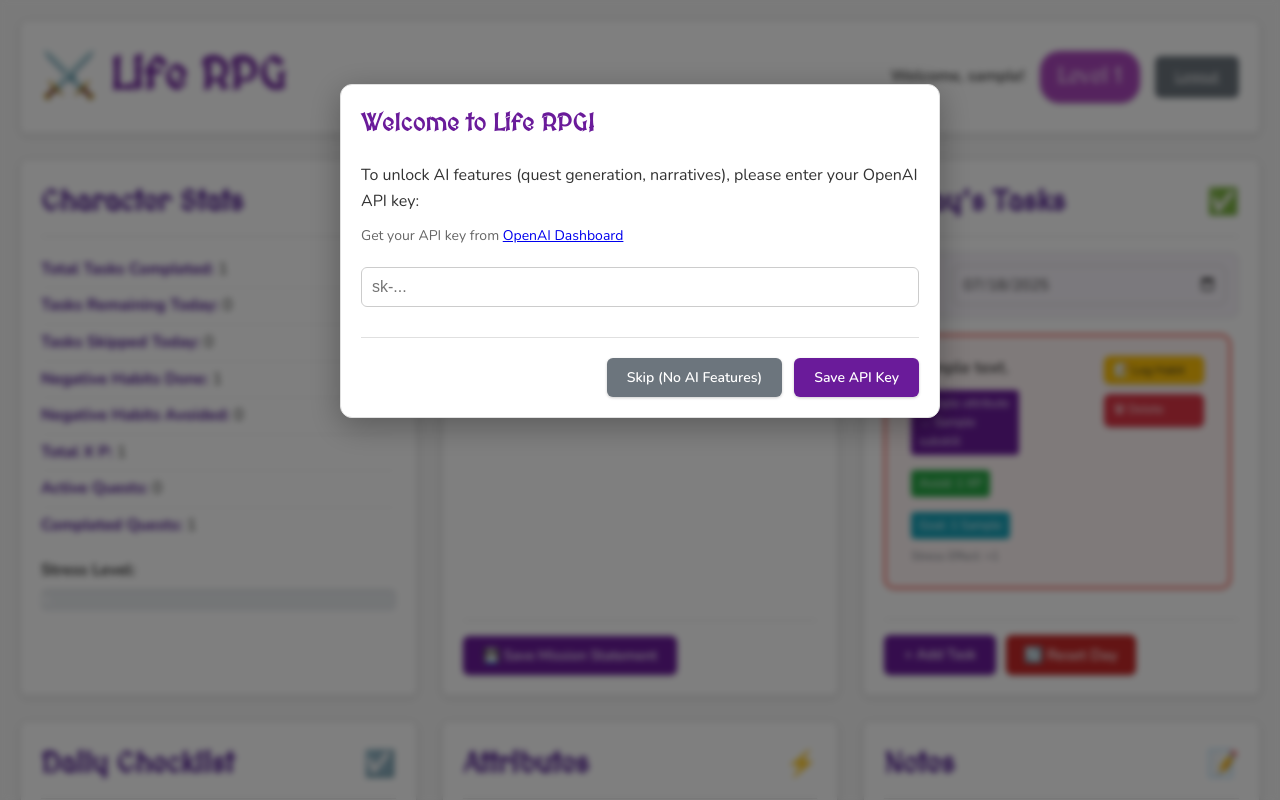
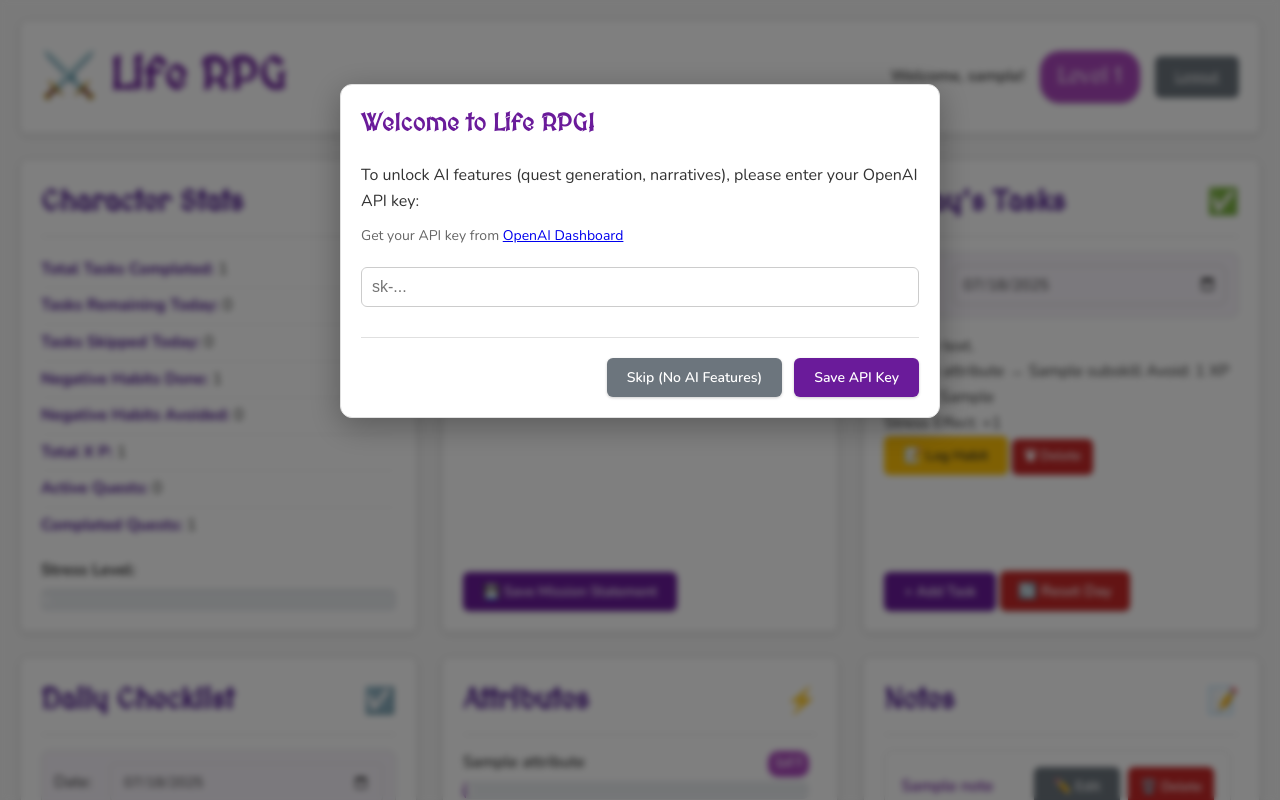
Before and after one commit to Laz627/life-rpg, a Flask app: page / in a window 1280 px wide. Run offline with Flask 3, Linux system fonts and the light colour scheme; a user stored in the database is signed in; tables that the repository leaves empty hold one stand-in row (values such as "Sample post"); data that the repository does not hold is empty.

Commit message:
Update style.css

```diff
--- a/static/css/style.css
+++ b/static/css/style.css
@@ -194,301 +194,7 @@ header h1 {
     font-size: 0.95em;
 }
 
-/* Task List Improvements - Desktop Focused */
-.task-list {
-    list-style: none;
-    padding: 0;
-    margin: 0;
-}
-
-.task-item {
-    display: flex;
-    justify-content: space-between;
-    align-items: flex-start;
-    padding: 18px 20px;
-    margin-bottom: 12px;
-    background-color: #ffffff;
-    border: 2px solid #e0e0e0;
-    border-radius: 10px;
-    transition: all 0.2s ease;
-    box-shadow: 0 2px 4px rgba(0, 0, 0, 0.05);
-}
-
-.task-item:hover {
-    border-color: #6a1b9a;
-    transform: translateY(-2px);
-    box-shadow: 0 4px 12px rgba(0, 0, 0, 0.1);
-}
-
-.task-item.task-completed {
-    background-color: #f8fff8;
-    border-color: #28a745;
-    opacity: 0.8;
-}
-
-.task-item.task-skipped {
-    background-color: #fff8f0;
-    border-color: #ffc107;
-    opacity: 0.8;
-}
-
-.task-item.negative-habit {
-    background-color: #fff5f5;
-    border-color: #f44336;
-}
-
-.task-item.negative-habit.task-completed {
-    background-color: #f0f8f0;
-    border-color: #28a745;
-}
-
-/* Task Content (left side) */
-.task-content {
-    flex: 1;
-    padding-right: 20px;
-    min-width: 0; /* Prevents flex item from overflowing */
-}
-
-.task-description {
-    font-size: 16px;
-    font-weight: 600;
-    color: #333;
-    margin-bottom: 8px;
-    line-height: 1.4;
-    word-wrap: break-word;
-}
-
-.task-meta {
-    display: flex;
-    flex-wrap: wrap;
-    gap: 12px;
-    align-items: center;
-    margin-bottom: 6px;
-}
-
-.task-attribute {
-    background-color: #6a1b9a;
-    color: white;
-    padding: 4px 8px;
-    border-radius: 4px;
-    font-size: 12px;
-    font-weight: 500;
-}
-
-.task-xp {
-    background-color: #28a745;
-    color: white;
-    padding: 4px 8px;
-    border-radius: 4px;
-    font-size: 12px;
-    font-weight: 500;
-}
-
-.task-numeric {
-    background-color: #17a2b8;
-    color: white;
-    padding: 4px 8px;
-    border-radius: 4px;
-    font-size: 12px;
-    font-weight: 500;
-}
-
-.task-stress {
-    color: #6c757d;
-    font-size: 12px;
-    font-weight: 500;
-}
-
-.completion-status {
-    background-color: #e9ecef;
-    color: #495057;
-    padding: 4px 8px;
-    border-radius: 4px;
-    font-size: 12px;
-    font-weight: 500;
-}
-
-/* Task Actions (right side) */
-.task-actions {
-    display: flex;
-    flex-direction: column;
-    gap: 8px;
-    align-items: flex-end;
-    flex-shrink: 0;
-    min-width: 140px;
-}
-
-.task-actions button {
-    white-space: nowrap;
-    min-width: 120px;
-    padding: 8px 12px;
-    font-size: 13px;
-    border-radius: 6px;
-    border: none;
-    cursor: pointer;
-    transition: all 0.2s ease;
-    font-weight: 500;
-}
-
-.task-actions .btn-success {
-    background-color: #28a745;
-    color: white;
-}
-
-.task-actions .btn-success:hover {
-    background-color: #218838;
-    transform: translateY(-1px);
-}
-
-.task-actions .btn-warning {
-    background-color: #ffc107;
-    color: #212529;
-}
-
-.task-actions .btn-warning:hover {
-    background-color: #e0a800;
-    transform: translateY(-1px);
-}
-
-.task-actions .btn-danger {
-    background-color: #dc3545;
-    color: white;
-}
-
-.task-actions .btn-danger:hover {
-    background-color: #c82333;
-    transform: translateY(-1px);
-}
-
-.task-actions .btn-small {
-    padding: 6px 10px;
-    font-size: 12px;
-    min-width: 100px;
-}
-
-/* Negative habit specific actions */
-.negative-habit-actions {
-    display: flex;
-    flex-direction: column;
-    gap: 6px;
-}
-
-.negative-habit-actions button {
-    min-width: 140px;
-    padding: 8px 12px;
-    font-size: 13px;
-}
-
-/* Desktop specific improvements */
-@media (min-width: 769px) {
-    .task-item {
-        padding: 20px 25px;
-        margin-bottom: 15px;
-    }
-
-    .task-content {
-        padding-right: 25px;
-    }
-
-    .task-description {
-        font-size: 17px;
-        margin-bottom: 10px;
-    }
-
-    .task-meta {
-        gap: 15px;
-        margin-bottom: 8px;
-    }
-
-    .task-actions {
-        gap: 10px;
-        min-width: 160px;
-    }
-
-    .task-actions button {
-        min-width: 140px;
-        padding: 10px 15px;
-        font-size: 14px;
-    }
-
-    .negative-habit-actions {
-        gap: 8px;
-    }
-
-    .negative-habit-actions button {
-        min-width: 160px;
-        padding: 10px 15px;
-    }
-}
-
-/* Mobile responsive */
-@media (max-width: 768px) {
-    .task-item {
-        flex-direction: column;
-        gap: 15px;
-    }
-
-    .task-content {
-        padding-right: 0;
-    }
-
-    .task-actions {
-        flex-direction: row;
-        flex-wrap: wrap;
-        align-items: center;
-        justify-content: flex-start;
-        min-width: auto;
-    }
-
-    .task-actions button {
-        min-width: auto;
-        flex: 1;
-        min-width: 80px;
-    }
-
-    .negative-habit-actions {
-        flex-direction: row;
-        width: 100%;
-    }
-
-    .negative-habit-actions button {
-        flex: 1;
-        min-width: auto;
-    }
-}
-
-/* Dark theme support */
-@media (prefers-color-scheme: dark) {
-    .task-item {
-        background-color: #2d2d2d;
-        border-color: #444;
-    }
-
-    .task-description {
-        color: #ffffff;
-    }
-
-    .task-stress {
-        color: #adb5bd;
-    }
-
-    .completion-status {
-        background-color: #495057;
-        color: #ffffff;
-    }
-
-    .task-item.task-completed {
-        background-color: #1a2e1a;
-    }
-
-    .task-item.task-skipped {
-        background-color: #2e2a1a;
-    }
-
-    .task-item.negative-habit {
-        background-color: #2e1a1a;
-    }
-}
+This is a super long example note to see what it looks like.
 
 .card-actions {
     margin-top: auto; /* Pushes actions to the bottom of the card */
```
